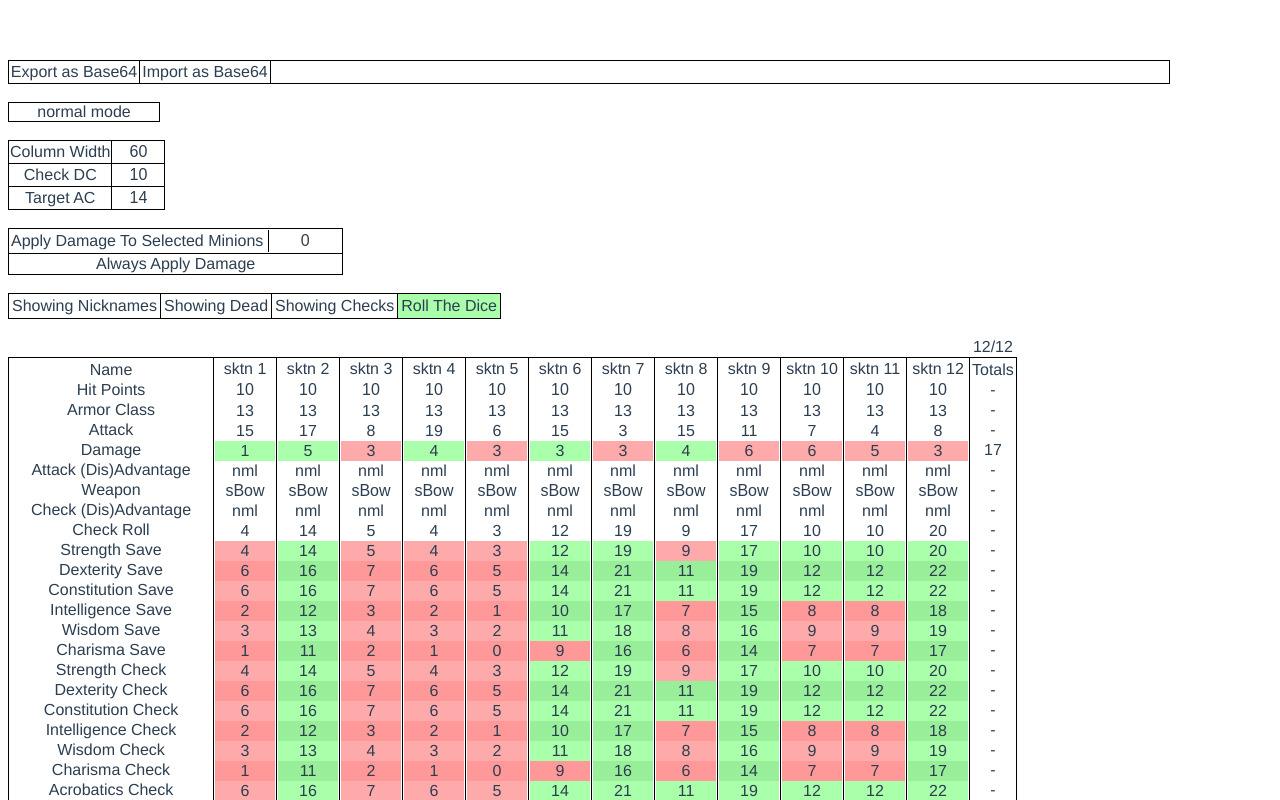
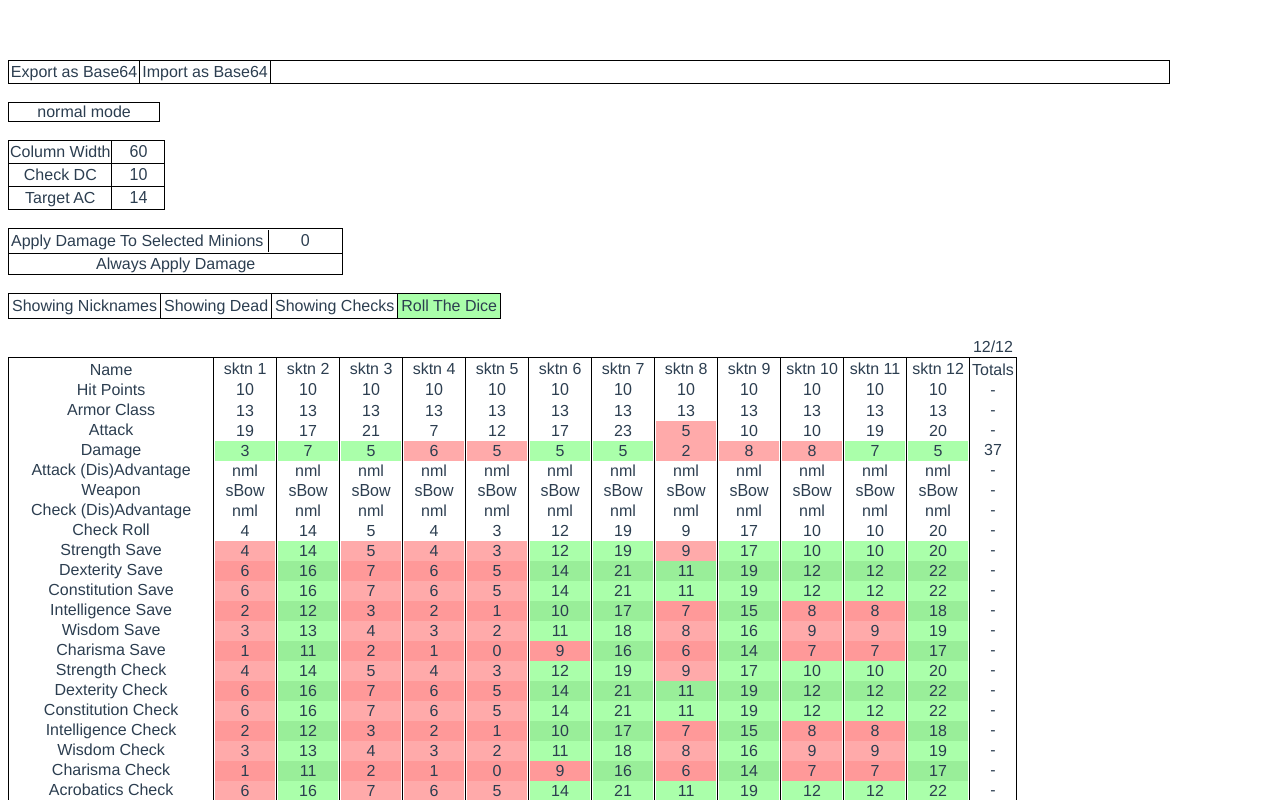
Before and after one commit to amartyn1996/Minion-Manager, a Vue app: page /#/ in a window 1280 px wide. Shown: the top 800 px of the page. Built offline with nearby package versions, Linux system fonts and the light colour scheme.

Commit message:
Added Homebrew Criticals

```diff
--- a/src/components/MinionManager.vue
+++ b/src/components/MinionManager.vue
@@ -90,12 +90,12 @@
             <tr>
               <td class="minion-cell">Weapon</td>
             </tr>
-            <!-- <tr>
-              <td class="minion-cell">Critical Confirmation</td>
+            <tr v-if="data.enableHomebrewCriticals">
+              <td class="minion-cell clickable-cell" @click="rollCriticalConfirmations()">Critical Confirmation</td>
             </tr>
-            <tr>
-              <td class="minion-cell">Critical Multiplier</td>
-            </tr> -->
+            <tr v-if="data.enableHomebrewCriticals">
+              <td class="minion-cell clickable-cell" @click="rollCriticalMultipliers()">Critical Multiplier</td>
+            </tr>
             <tr>
               <td class="minion-cell">Check (Dis)Advantage</td>
             </tr>
@@ -123,7 +123,7 @@
               <td class="minion-cell" v-bind:style="{'background-color': getAttackColor(minion)}">{{getAttackTotal(minion)}}</td>
             </tr>
             <tr>
-              <td class="minion-cell clickable-cell" v-bind:class="{ active: (minion.addToDamageTotal && getAttackTotal(minion) >= data.targetAC), deactivated: (minion.addToDamageTotal && getAttackTotal(minion) < data.targetAC) }" @click="minion.addToDamageTotal = !minion.addToDamageTotal">{{getDamageTotal(minion)}}</td>
+              <td class="minion-cell clickable-cell" v-bind:class="{ active: doesAttackHit(minion), deactivated: !doesAttackHit(minion) }" @click="minion.addToDamageTotal = !minion.addToDamageTotal">{{getDamageTotal(minion)}}</td>
             </tr>
             <tr>
               <td class="minion-cell clickable-cell" v-bind:style="{'background-color': minion.attackRollMode.color}" @click="toggleAttackRollMode(minion)">{{data.useNicknames ? minion.attackRollMode.abbreviation : minion.attackRollMode.type}}</td>
@@ -135,12 +135,12 @@
                 </select>
               </td>
             </tr>
-            <!-- <tr>
+            <tr v-if="data.enableHomebrewCriticals" v-bind:class="{ 'check-fail': (isAttackCriticalFailure(minion) && (!isConfirmationSuccess(minion))), 'check-pass': (isAttackCriticalSuccess(minion) && (isConfirmationSuccess(minion)) && (minion.criticalConfirmationRoll < 20)), 'very-green': (isAttackCriticalSuccess(minion) && (minion.criticalConfirmationRoll == 20)) }">
               <td class="minion-cell">{{!isAttackCritical(minion) ? '-' : minion.criticalConfirmationRoll}}</td>
             </tr>
-            <tr>
-              <td class="minion-cell">{{!isAttackCritical(minion) ? '-' : minion.criticalMultiplierRoll}}</td>
-            </tr> -->
+            <tr v-if="data.enableHomebrewCriticals">
+              <td class="minion-cell">{{(!isAttackCritical(minion) || !isAttackCriticalSuccess(minion) || !isConfirmationSuccess(minion)) ? '-' : minion.criticalMultiplierRoll}}</td>
+            </tr>
             <tr>
               <td class="minion-cell clickable-cell" v-bind:style="{'background-color': minion.checkRollMode.color}" @click="toggleCheckRollMode(minion)">{{data.useNicknames ? minion.checkRollMode.abbreviation : minion.checkRollMode.type}}</td>
             </tr>
@@ -170,12 +170,19 @@
             <tr>
               <td class="minion-cell">{{damageTotal}}</td>
             </tr>
-            <tr v-for="i in ((data.showChecks ? data.checks.length : 0) + 4)" :key="i">
+            <tr v-for="i in ((data.showChecks ? data.checks.length : 0) + (data.enableHomebrewCriticals ? 2 : 0) + 4)" :key="i">
               <td class="minion-cell">-</td>
             </tr>
 
           </table>
         </td>
+      </tr>
+    </table>
+
+    <br/>
+    <table v-if="data.mode == 'normal'">
+      <tr>
+        <td class="clickable-cell" style="width: 300px;" @click="data.enableHomebrewCriticals = !data.enableHomebrewCriticals">{{'Homebrew Criticals ' + (data.enableHomebrewCriticals ?  'Enabled' : 'Disabled')}}</td>
       </tr>
     </table>
 
@@ -379,6 +386,7 @@
         highlightedRow: '',
         selectedDamage: 0,
         showChecks: true,
+        enableHomebrewCriticals: false,
         shouldApplyDamageConditionally: false,
         damageCondition: 'On Failed Save/Check',
         noDamageOnConditionFail: false,
@@ -439,7 +447,7 @@
     damageTotal: function () {
       let total = 0;
       this.data.minions.forEach((minion) => {
-        if (minion.addToDamageTotal && !this.isMinionDead(minion) && !this.isAttackCriticalFailure(minion) && this.getAttackTotal(minion) >= this.data.targetAC) {
+        if (this.doesAttackHit(minion)) {
           total += this.getDamageTotal(minion);
         }
       });
@@ -509,8 +517,8 @@
       minion.attackRollMode = this.data.rerollModes.find(type => type.type === "normal");
       minion.checkRollMode = this.data.rerollModes.find(type => type.type === "normal");
       minion.weapons = [
-        {name: "short bow", nickname: "sBow", attackMod: 0, damageDice: [6], damageMod: 0},
-        {name: "short sword", nickname: "sSrd", attackMod: 0, damageDice: [6], damageMod: 0}];
+        {name: "short bow", nickname: "sBow", attackMod: 4, damageDice: [6], damageMod: 2},
+        {name: "short sword", nickname: "sSrd", attackMod: 4, damageDice: [6], damageMod: 2}];
       minion.selectedWeapon = minion.weapons[0];
       minion.attackDie = 20;
       minion.criticalMultiplierDie = 4;
@@ -548,6 +556,16 @@
         this.rollCheck(minion);
       });
     },
+    rollCriticalConfirmations() {
+      this.data.minions.forEach( (minion) => {
+        this.rollCriticalConfirmation(minion);
+      });
+    },
+    rollCriticalMultipliers() {
+      this.data.minions.forEach( (minion) => {
+        this.rollCriticalMultiplier(minion);
+      });
+    },
     reroll() {
       this.rollAttacks();
       this.rollDamages();
@@ -557,8 +575,8 @@
       minion.attackRolls = [];
       minion.attackRolls.push(this.rollDie(minion.attackDie));
       minion.attackRolls.push(this.rollDie(minion.attackDie));
-      minion.criticalConfirmationRoll = this.rollDie(minion.attackDie);
-      minion.criticalMultiplierRoll = this.rollDie(minion.criticalMultiplierDie);
+      this.rollCriticalConfirmation(minion);
+      this.rollCriticalMultiplier(minion);
     },
     rollDamage(minion) {
       minion.damageRolls = [];
@@ -568,6 +586,12 @@
       minion.checkRolls = [];
       minion.checkRolls.push(this.rollDie(20));
       minion.checkRolls.push(this.rollDie(20));
+    },
+    rollCriticalConfirmation(minion) {
+      minion.criticalConfirmationRoll = this.rollDie(minion.attackDie);
+    },
+    rollCriticalMultiplier(minion) {
+      minion.criticalMultiplierRoll = this.rollDie(minion.criticalMultiplierDie);
     },
     getAttackRoll(minion) {
       switch(minion.attackRollMode.type) {
@@ -596,11 +620,20 @@
       let diceTotal = minion.damageRolls.reduce( (accum, prev) => accum + prev );
       let damage = 0;
       if (this.isAttackCriticalSuccess(minion)) {
-        damage = diceTotal * 2;
+        if (this.data.enableHomebrewCriticals && minion.criticalConfirmationRoll == 20) {
+          damage = minion.selectedWeapon.damageDice.reduce( (accum, prev) => accum + prev );
+        } else {
+          damage = diceTotal * 2;
+        }
+      } else if (this.isAttackCriticalFailure(minion)){
+        //Do nothing
       } else {
         damage = diceTotal;
       }
       damage += parseInt(minion.selectedWeapon.damageMod,10);
+      if (this.data.enableHomebrewCriticals && this.isConfirmationSuccess(minion)) {
+        damage = damage * minion.criticalMultiplierRoll;
+      }
       return damage;
     },
     getCheckTotal(minion, check) {
@@ -851,6 +884,15 @@
     },
     toggleDamageExtent() {
       this.data.noDamageOnConditionFail = !this.data.noDamageOnConditionFail;
+    },
+    doesAttackHit(minion) {
+      return minion.addToDamageTotal &&
+            !this.isMinionDead(minion) &&
+            !this.isAttackCriticalFailure(minion) &&
+            (this.isAttackCriticalSuccess(minion) || this.getAttackTotal(minion) >= this.data.targetAC);
+    },
+    isConfirmationSuccess(minion) {
+      return minion.criticalConfirmationRoll > 10;
     }
   }
 
@@ -915,6 +957,9 @@
     border-top: 3px solid blue;
     border-bottom: 3px solid blue;
   }
+  .very-green {
+    background-color: #55ff55;
+  }
   input[type="number"]::-webkit-outer-spin-button,
   input[type="number"]::-webkit-inner-spin-button {
       -webkit-appearance: none;
```
